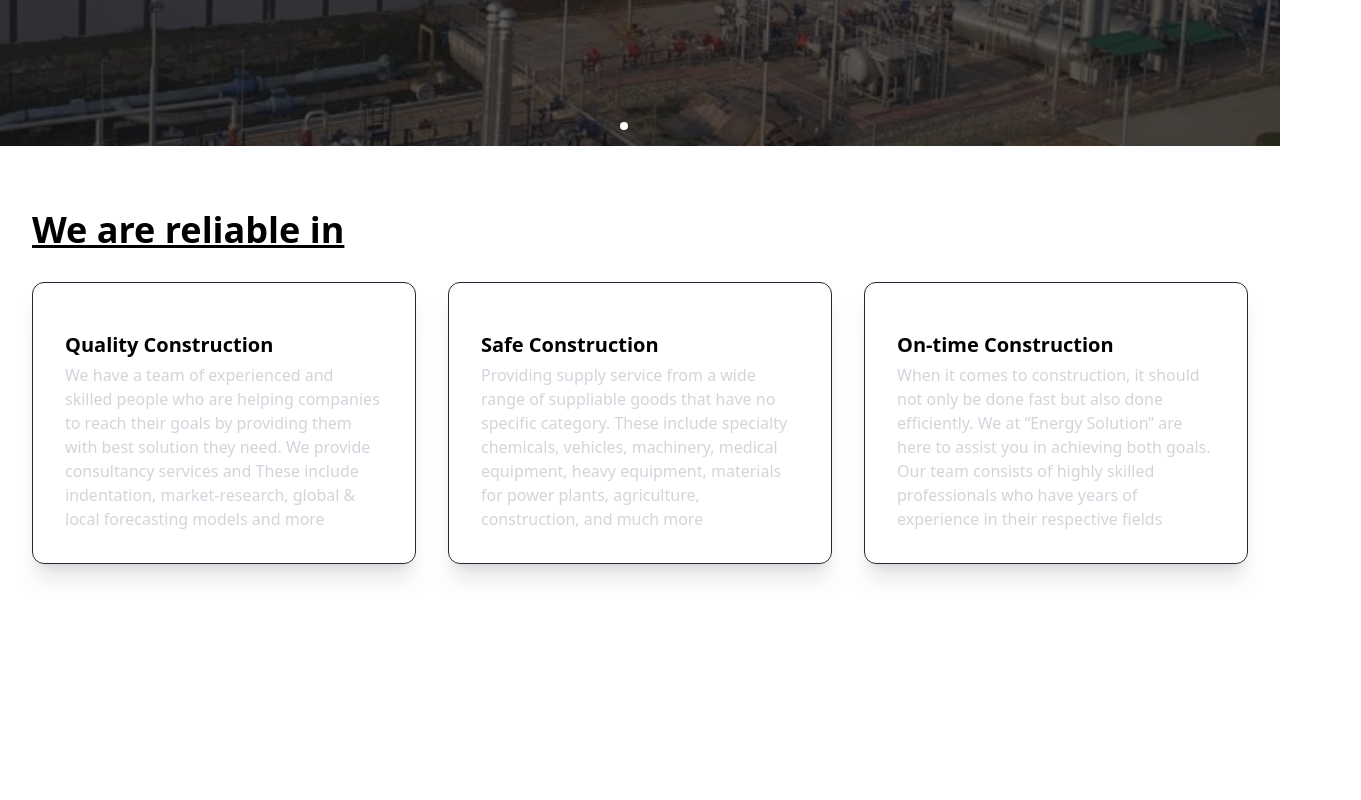
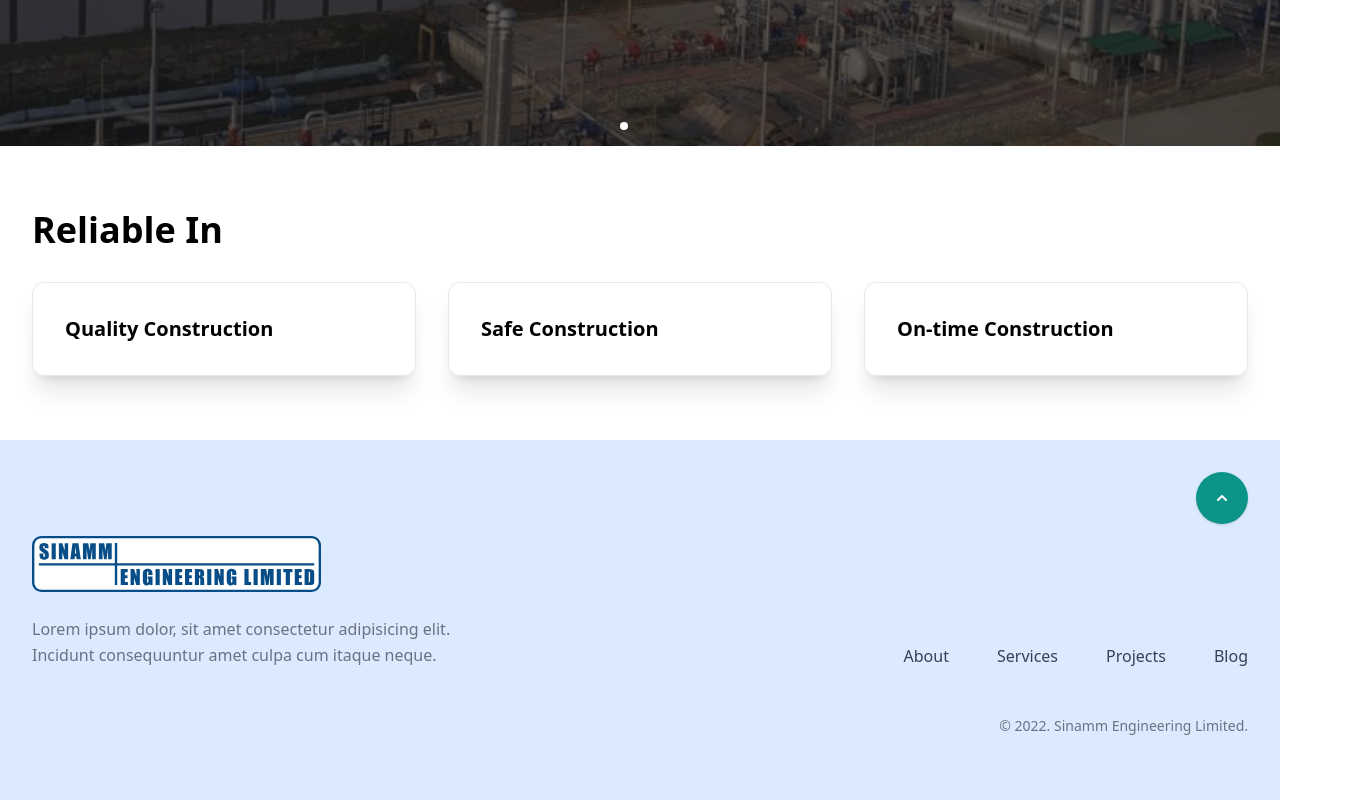
Before and after one commit to bobalok/sinammbo, a Next.js app: page / in a window 1280 px wide. Shown: the part 670-1470 px from the top of the page, 1361 px wide, since content can reach past the window. Before the commit the page ends 1298 px from the top, so only its background shows below. Built offline with nearby package versions, Linux system fonts and the light colour scheme.

Commit message:
footer added

```diff
--- a/components/Footer.jsx
+++ b/components/Footer.jsx
@@ -0,0 +1,88 @@
+const Footer = () => {
+  return (
+    <>
+      <footer aria-label='Site Footer' className='bg-blue-100'>
+        <div className='relative mx-auto max-w-screen-xl px-4 py-16 sm:px-6 lg:px-8 lg:pt-24'>
+          <div className='absolute top-4 right-4 sm:top-6 sm:right-6 lg:top-8 lg:right-8'>
+            <a
+              className='inline-block rounded-full bg-teal-600 p-2 text-white shadow transition hover:bg-teal-500 sm:p-3 lg:p-4'
+              href='/'
+            >
+              <span className='sr-only'>Back to top</span>
+
+              <svg
+                xmlns='http://www.w3.org/2000/svg'
+                className='h-5 w-5'
+                viewBox='0 0 20 20'
+                fill='currentColor'
+              >
+                <path
+                  fill-rule='evenodd'
+                  d='M14.707 12.707a1 1 0 01-1.414 0L10 9.414l-3.293 3.293a1 1 0 01-1.414-1.414l4-4a1 1 0 011.414 0l4 4a1 1 0 010 1.414z'
+                  clipRule='evenodd'
+                />
+              </svg>
+            </a>
+          </div>
+
+          <div className='lg:flex lg:items-end lg:justify-between'>
+            <div>
+              <div className='flex justify-center bg-logo-default h-14 bg-no-repeat text-teal-600 lg:justify-start'></div>
+
+              <p className='mx-auto mt-6 max-w-md text-center leading-relaxed text-gray-500 lg:text-left'>
+                Lorem ipsum dolor, sit amet consectetur adipisicing elit.
+                Incidunt consequuntur amet culpa cum itaque neque.
+              </p>
+            </div>
+
+            <nav aria-label='Footer Nav' className='mt-12 lg:mt-0'>
+              <ul className='flex flex-wrap justify-center gap-6 md:gap-8 lg:justify-end lg:gap-12'>
+                <li>
+                  <a
+                    className='text-gray-700 transition hover:text-gray-700/75'
+                    href='/'
+                  >
+                    About
+                  </a>
+                </li>
+
+                <li>
+                  <a
+                    className='text-gray-700 transition hover:text-gray-700/75'
+                    href='/'
+                  >
+                    Services
+                  </a>
+                </li>
+
+                <li>
+                  <a
+                    className='text-gray-700 transition hover:text-gray-700/75'
+                    href='/'
+                  >
+                    Projects
+                  </a>
+                </li>
+
+                <li>
+                  <a
+                    className='text-gray-700 transition hover:text-gray-700/75'
+                    href='/'
+                  >
+                    Blog
+                  </a>
+                </li>
+              </ul>
+            </nav>
+          </div>
+
+          <p className='mt-12 text-center text-sm text-gray-500 lg:text-right'>
+            &copy; 2022. Sinamm Engineering Limited.
+          </p>
+        </div>
+      </footer>
+    </>
+  );
+};
+
+export default Footer;
--- a/components/Navbar.jsx
+++ b/components/Navbar.jsx
@@ -66,7 +66,7 @@
   return (
     <Disclosure
       as='nav'
-      className='sticky z-50 top-0 shadow-md px-4 lg:px-64 backdrop-blur-lg bg-white/90'
+      className='sticky z-50 top-0 shadow-md px-4 backdrop-blur-lg bg-white/90'
     >
       {({ open }) => (
         <>
@@ -92,7 +92,7 @@
                 </div>
               </div>
               <div className='hidden lg:block sm:ml-6 select-none '>
-                <div className='flex md:space-x-4 lg:space-x-10 py-4'>
+                <div className='flex space-x-4 xl:space-x-10 py-4'>
                   {defaultNavigation.map((item) => (
                     <MyLink
                       key={item.name}
--- a/components/Services.jsx
+++ b/components/Services.jsx
@@ -4,76 +4,38 @@
       <section className=''>
         <div className='max-w-screen-xl px-4 py-16 mx-auto sm:px-6 lg:px-8'>
           <div className='max-w-lg'>
-            <h2 className='text-3xl font-bold sm:text-4xl underline'>
-              We are reliable in
-            </h2>
+            <h2 className='text-3xl font-bold sm:text-4xl'>Reliable In</h2>
           </div>
           <div className='grid grid-cols-1 gap-8 mt-8 md:grid-cols-2 lg:grid-cols-3 select-none'>
             {/* Consultancy */}
-            <div className='block p-8 transition border border-gray-800 shadow-xl rounded-xl hover:shadow-blue-500/10 hover:border-blue-500/10'>
+            <div className='block p-8 transition border shadow-xl rounded-xl hover:shadow-blue-500/10 hover:border-blue-500/10'>
               {/* <FontAwesomeIcon
                 icon={faHandshake}
                 className='w-10 h-10 text-gray-700'
                 aria-hidden='true'
               /> */}
-              <h3 className='mt-4 text-xl font-bold '>Quality Construction</h3>
-
-              <p className='mt-1 text-base text-gray-300'>
-                We have a team of experienced and skilled people who are helping
-                companies to reach their goals by providing them with best
-                solution they need. We provide consultancy services and These
-                include indentation, market-research, global &amp; local
-                forecasting models and more
-                {/* Our team&apos;s vision and mission is to leverage physically
-                  in office research, indentation, global forecasting models and
-                  expertise to advise government and private companies in
-                  strategic issues related to the energy world. */}
-              </p>
+              <h3 className=' text-xl font-bold '>Quality Construction</h3>
             </div>
             {/* Supply */}
-            <div className='block p-8 transition border border-gray-800 shadow-xl rounded-xl hover:shadow-blue-500/10 hover:border-blue-500/10'>
+            <div className='block p-8 transition border  shadow-xl rounded-xl hover:shadow-blue-500/10 hover:border-blue-500/10'>
               {/* <FontAwesomeIcon
                 icon={faShip}
                 className='w-10 h-10 text-gray-700'
                 aria-hidden='true'
               /> */}
 
-              <h3 className='mt-4 text-xl font-bold '>Safe Construction</h3>
-
-              <p className='mt-1 text-base text-gray-300'>
-                Providing supply service from a wide range of suppliable goods
-                that have no specific category. These include specialty
-                chemicals, vehicles, machinery, medical equipment, heavy
-                equipment, materials for power plants, agriculture,
-                construction, and much more
-                {/* We have been involved in the industry since 2010, we have
-                  grown our company from the ground up and now provide
-                  everything from materials for power plants, construction,
-                  agriculture and other suppliable goods. */}
-              </p>
+              <h3 className=' text-xl font-bold '>Safe Construction</h3>
             </div>
 
             {/* Construction */}
-            <div className='block p-8 transition border border-gray-800 shadow-xl rounded-xl hover:shadow-blue-500/10 hover:border-blue-500/10'>
+            <div className='block p-8 transition border shadow-xl rounded-xl hover:shadow-blue-500/10 hover:border-blue-500/10'>
               {/* <FontAwesomeIcon
                 icon={faBuilding}
                 className='w-10 h-10 text-gray-700'
                 aria-hidden='true'
               /> */}
 
-              <h3 className='mt-4 text-xl font-bold '>On-time Construction</h3>
-
-              <p className='mt-1 text-base text-gray-300'>
-                When it comes to construction, it should not only be done fast
-                but also done efficiently. We at “Energy Solution” are here to
-                assist you in achieving both goals. Our team consists of highly
-                skilled professionals who have years of experience in their
-                respective fields
-                {/* We build the future in every project and community.
-                  Construction safety management and quality controls, to an
-                  extensive network of locations, leading-edge equipments and a
-                  highly-trained workforce. */}
-              </p>
+              <h3 className=' text-xl font-bold '>On-time Construction</h3>
             </div>
           </div>
         </div>
--- a/pages/index.js
+++ b/pages/index.js
@@ -5,6 +5,7 @@
 
 import Navbar from "../components/Navbar";
 import Services from "../components/Services";
+import Footer from "../components/Footer";
 
 export default function Home() {
   return (
@@ -20,6 +21,7 @@
       <Navbar />
       <Slider />
       <Services />
+      <Footer />
     </div>
   );
 }
```
